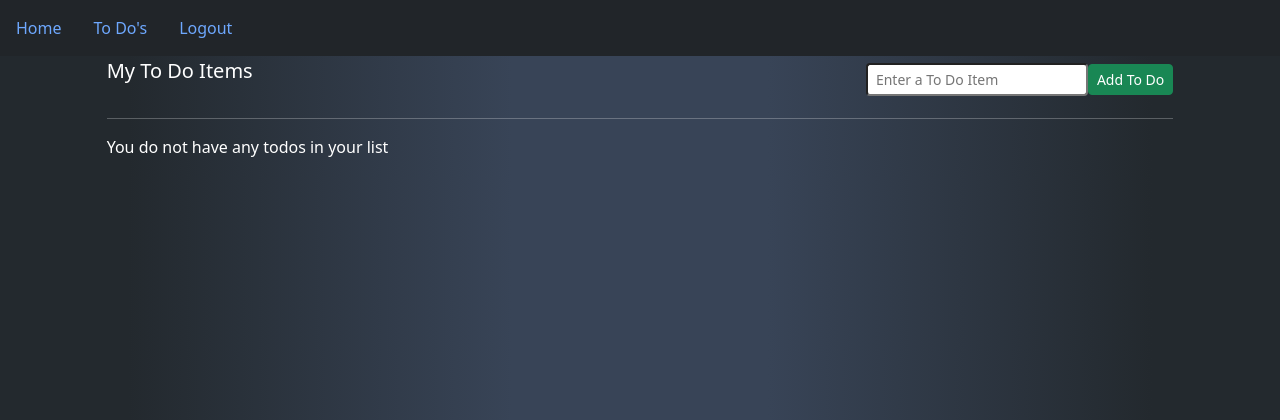
After one commit to xiesheaeix/Django-Htmx-Practice, a Django app: page /todos/ in a window 1280 px wide. The commit adds this page. Shown: the top 420 px of the page. Run offline with Django 4.2, Linux system fonts and the light colour scheme; the visitor is signed in with stand-in values (Sample User, id 1); data that the repository does not hold is empty; some libraries are stand-ins or nearby versions.

Commit message:
adding todos dynamically w/ htmx

```diff
--- a/DjangoPractice/settings.py
+++ b/DjangoPractice/settings.py
@@ -120,6 +120,7 @@ USE_TZ = True
 
 STATIC_URL = 'static/'
 
+
 # Default primary key field type
 # https://docs.djangoproject.com/en/4.1/ref/settings/#default-auto-field
 
--- a/main_app/models.py
+++ b/main_app/models.py
@@ -3,3 +3,7 @@ from django.contrib.auth.models import AbstractUser
 
 class User(AbstractUser):
     pass
+
+class ToDo(models.Model):
+    description = models.CharField(max_length=128, unique=True)
+    users = models.ManyToManyField(User, related_name='todos') #user.todos.all() to get all users films
--- /dev/null
+++ b/main_app/static/css/style.css
@@ -0,0 +1,27 @@
+* {
+    box-sizing: border-box;
+}
+
+body {
+    background: rgb(35,41,46);
+    background: linear-gradient(90deg, rgba(35,41,46,1) 10%, rgba(56,68,87,1) 40%, rgba(56,68,87,1) 60%, rgba(35,41,46,1) 90%);
+    animation: fade ease 2s;
+    animation-iteration-count: 1;
+    animation-fill-mode: forwards;
+    color: white;
+}
+
+#navbar {
+    height: 20vmin;
+}
+
+.success {
+    color: green;
+    transition: all ease-in 2s;
+}
+
+.error {
+    color: red;
+    font-size: 30px;
+    transition: all ease-in 2s;
+}
--- a/main_app/templates/base.html
+++ b/main_app/templates/base.html
@@ -10,6 +10,8 @@
     <link href="https://cdn.jsdelivr.net/npm/bootstrap@5.3.0-alpha1/dist/css/bootstrap.min.css" rel="stylesheet" integrity="sha384-GLhlTQ8iRABdZLl6O3oVMWSktQOp6b7In1Zl3/Jr59b6EGGoI1aFkw7cmDA6j6gD" crossorigin="anonymous">
     <!-- HTMX  -->
     <script src="https://unpkg.com/htmx.org@1.8.4" integrity="sha384-wg5Y/JwF7VxGk4zLsJEcAojRtlVp1FKKdGy1qN+OMtdq72WRvX/EdRdqg/LOhYeV" crossorigin="anonymous"></script>
+    <!-- Custom Style Sheet -->
+    <link rel="stylesheet" href="{% static '/css/style.css' %}">
     <title>Practice</title>
 </head>
 <body>
@@ -17,6 +19,7 @@
         <nav class="navbar bg-dark" data-bs-theme="dark">
             <ul class="nav">
                 <li class="nav-item"><a class="nav-link" href="{% url 'home' %}">Home</a></li>
+                <li class="nav-item"><a class="nav-link" href="{% url 'todo-list' %}">To Do's</a></li>
                 {% if user.is_authenticated %}
                     <li class="nav-item"><a class="nav-link" href="{% url 'logout' %}">Logout</a></li>
                 {% else %}
--- /dev/null
+++ b/main_app/templates/partials/todo-list.html
@@ -0,0 +1,9 @@
+{% if todos %}
+    <ul>
+    {% for todo in todos %}
+        <li>{{ todo.description }}</li>
+    {% endfor %}
+    </ul>
+{% else %}
+    <p>You do not have any todos in your list</p>
+{% endif %}
--- a/main_app/templates/registration/signup.html
+++ b/main_app/templates/registration/signup.html
@@ -11,7 +11,7 @@
         <div class="form-group mb-3">
             <label>{{ form.username.label_tag }}</label>
             {{ form.username.errors }}
-            {% render_field form.username class="form-control" hx-post="/check_username/" hx-swap="outerhtml" hx-trigger="keyup" hx-target="#username-error" %}
+            {% render_field form.username class="form-control" hx-post="/check_username/" hx-swap="outerhtml" hx-trigger="keyup delay:2s" hx-target="#username-error" %}
             <div id="username-error"></div>
 
             <label>{{ form.password1.label_tag }}</label>
--- /dev/null
+++ b/main_app/templates/todos.html
@@ -0,0 +1,19 @@
+{% extends 'base.html' %}
+
+{% block content %}
+<div class="align-center col-10 offset-1">
+    <div class="d-flex justify-content-between align-items-center">
+        <p class="lead ml-0">My To Do Items</p>
+        <form class="d-flex align-items-center">
+            {% csrf_token %}
+            <input type="text" name="todo-description" class="form-control-sm mr-2" placeholder="Enter a To Do Item" />
+            <button hx-post="{% url 'add-todo' %}" hx-target='#todo-list' type="submit" class="btn btn-success btn-sm">Add To Do</button>
+        </form>
+    </div>
+    <hr/>
+
+    <div id="todo-list">
+        {% include 'partials/todo-list.html' %}
+    </div>
+</div>
+{% endblock %}
--- a/main_app/urls.py
+++ b/main_app/urls.py
@@ -6,11 +6,13 @@ urlpatterns = [
     path('', views.home, name='home'),
     path('login/', views.Login.as_view(), name='login'),
     path('logout/', LogoutView.as_view(), name='logout'),
-    path("signup/", views.SignupView.as_view(), name="signup")
+    path('signup/', views.SignupView.as_view(), name="signup"),
+    path('todos/', views.TodoList.as_view(), name='todo-list'),
 ]
 
-main_app_urlpatterns = [
-    path('check_username/', views.check_username, name='check-username')
+DjangoPractice_urlpatterns = [
+    path('check_username/', views.check_username, name='check-username'),
+    path('add-todo/', views.add_todo, name='add-todo')
 ]
 
-urlpatterns += main_app_urlpatterns
+urlpatterns += DjangoPractice_urlpatterns
--- a/main_app/views.py
+++ b/main_app/views.py
@@ -2,8 +2,11 @@ from django.http.response import HttpResponse, HttpResponsePermanentRedirect
 from django.shortcuts import render
 from django.contrib.auth.views import LoginView
 from django.urls import reverse_lazy
-from django.views.generic import FormView, TemplateView
+from django.views.generic import FormView, ListView
 from django.contrib.auth import get_user_model
+from main_app.models import ToDo
+from django.contrib.auth.decorators import login_required
+from django.contrib.auth.mixins import LoginRequiredMixin
 
 from main_app.forms import Signup
 
@@ -22,9 +25,31 @@ class SignupView(FormView):
         form.save()  # save the user
         return super().form_valid(form)
 
+class TodoList(LoginRequiredMixin, ListView):
+    template_name = 'todos.html'
+    model = ToDo
+    context_object_name = 'todos'
+
+    def get_queryset(self):
+        user = self.request.user
+        return user.todos.all()
+
+
 def check_username(request):
     username = request.POST.get('username')
     if get_user_model().objects.filter(username=username).exists():
-        return HttpResponse("<div style='color: red;'>This username already exists</div>")
+        return HttpResponse("<div id='username-error' class='error'>This username already exists</div>")
     else:
-        return HttpResponse("<div style='color: green;'>This username is available</div>")
+        return HttpResponse("<div id='username-error' class='success'>This username is available</div>")
+
+@login_required
+def add_todo(request):
+    description = request.POST.get('todo-description')
+    todo = ToDo.objects.create(description=description)
+
+    # add todo to the user's list
+    request.user.todos.add(todo)
+
+    # return template w/ all the users todos
+    todos = request.user.todos.all()
+    return render(request, 'partials/todo-list.html', {'todos': todos})
```
Also changed, not shown: main_app/migrations/0002_todo.py (added).
